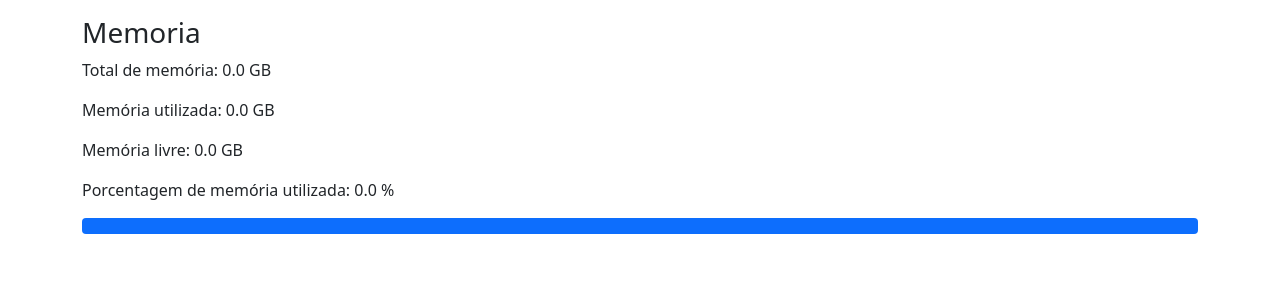
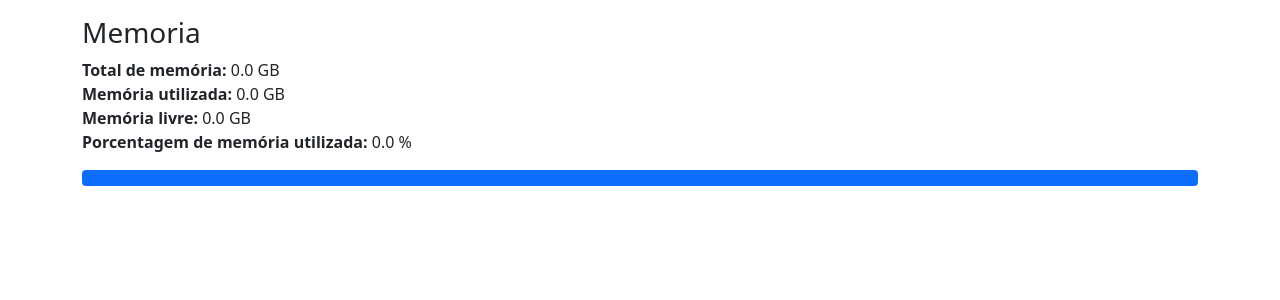
Before and after one commit to Cunhaaa332/ProjetoDeBlocoPython, a Django app: page /memoria/ in a window 1280 px wide. Shown: the part 127-427 px from the top of the page. Run offline with Django 3.2, Linux system fonts and the light colour scheme.

Commit message:
alterando layout da página de Memoria

```diff
--- a/gerenciador_de_tarefas/templates/memoria.html
+++ b/gerenciador_de_tarefas/templates/memoria.html
@@ -6,19 +6,28 @@
 </div>
 
 <div>
-    <p>Total de memória: {{ tot_memory }} GB</p>
-    <p>Memória utilizada: {{ memory_used }} GB</p>
-    <p>Memória livre: {{ memory_free }} GB</p>
-    <p id="memoria_porcentagem">Porcentagem de memória utilizada: {{ percent_memory_used }} %</p>
+    <div>
+        <p class="fw-bold d-inline">Total de memória: </p>{{ tot_memory }} GB
+    </div>
+    <div>
+        <p class="fw-bold d-inline">Memória utilizada: </p>{{ memory_used }} GB
+    </div>
+    <div>
+        <p class="fw-bold d-inline">Memória livre: </p>{{ memory_free }} GB
+    </div>
+    <div>
+        <p class="fw-bold d-inline">Porcentagem de memória utilizada: </p>
+        <p class="d-inline" id="memoria_porcentagem">{{ percent_memory_used }} %</p>
+    </div>
 </div>
-<div class="progress bg-primary">
+<div class="progress bg-primary mt-3">
     <div class="progress-bar progress-bar-striped bg-danger" role="progressbar" aria-valuenow="100" aria-valuemin="0"
         id="progress-bar-memoria" aria-valuemax="100"></div>
 </div>
 <script>
     let paragrafo = document.getElementById("memoria_porcentagem").innerHTML
     let ar_paragrafo = paragrafo.split(" ")
-    let porcentagem = ar_paragrafo[4]
+    let porcentagem = ar_paragrafo[0]
     console.log(porcentagem)
     let progress = document.getElementById("progress-bar-memoria")
     progress.style.width = porcentagem + "%"
```
